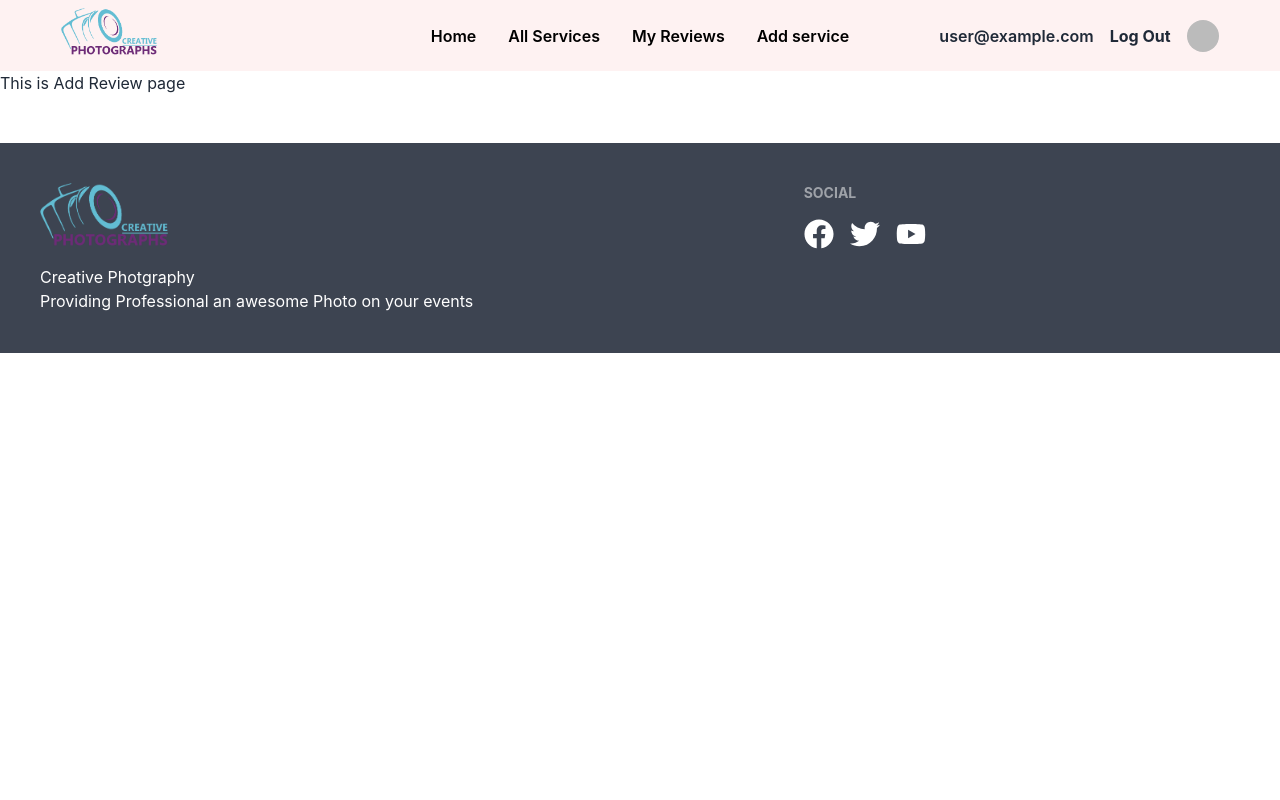
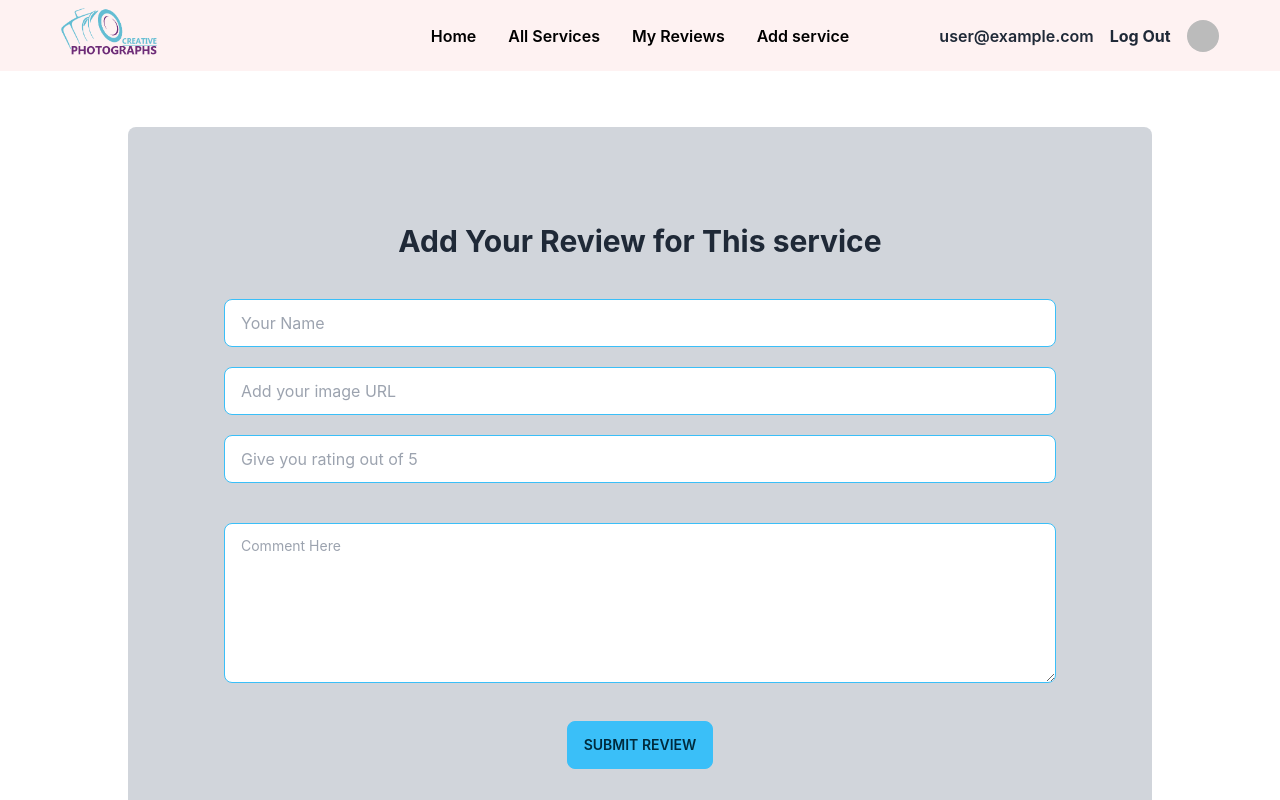
Before and after one commit to Pintu-Roy121/Creative-Photograph-Client-Site, a React (Create React App) app: page /addreview in a window 1280 px wide. Shown: the top 800 px of the page. Built offline with nearby package versions, Linux system fonts and the light colour scheme; no server answers; sample sign-in values are in the browser's storage; what react-photo-view would draw is missing.

Commit message:
spiner added

```diff
--- a/src/Routes/PrivateRoutes/PrivateRoutes.js
+++ b/src/Routes/PrivateRoutes/PrivateRoutes.js
@@ -6,10 +6,10 @@ import { AuthContext } from '../../contexts/AuthProvider';
 const PrivateRoutes = ({ children }) => {
     const { user, loading } = useContext(AuthContext);
     let location = useLocation()
-    console.log(location);
 
     if (loading) {
-        return <div className='w-4/5 mt-10 ml-80'>
+        return <div className='h-32 my-24 relative'>
+            <div className='absolute left-1/2'>
                 <Oval
                     height={40}
                     width={40}
@@ -24,6 +24,7 @@ const PrivateRoutes = ({ children }) => {
 
                 />
             </div>
+        </div>
     }
 
     if (user) {
--- a/src/Shared/Header/Header.js
+++ b/src/Shared/Header/Header.js
@@ -37,7 +37,7 @@ const Header = () => {
 
     return (
         <div className='bg-red-50 w-full'>
-            <div className="navbar w-11/12 mx-auto text-b">
+            <div className="navbar w-11/12 mx-auto">
                 <div className="navbar-start">
                     <div className="dropdown">
                         <label tabIndex={0} className="btn btn-ghost lg:hidden">
--- a/src/pages/AddReview/AddReview.js
+++ b/src/pages/AddReview/AddReview.js
@@ -2,8 +2,17 @@ import React from 'react';
 
 const AddReview = () => {
     return (
-        <div>
-            This is Add Review page
+        <div className='my-14'>
+            <form className='bg-gray-300 w-4/5 mx-auto p-24 rounded-lg text-center'>
+                <h1 className='text-3xl font-bold'>Add Your Review for This service</h1>
+                <div className='flex flex-col gap-5 my-10'>
+                    <input className="input input-bordered input-info w-full" type="text" name='title' placeholder='Your Name' />
+                    <input className="input input-bordered input-info w-full" type="text" name='image' placeholder='Add your image URL' />
+                    <input className="input input-bordered input-info w-full" type="number" name='rating' placeholder='Give you rating out of 5' />
+                </div>
+                <textarea className="textarea textarea-info w-full h-40" name='comment' placeholder="Comment Here"></textarea>
+                <button className="btn btn-info my-8">Submit Review</button>
+            </form>
         </div>
     );
 };
```
Lines whose indentation alone changed are shown as unchanged.
